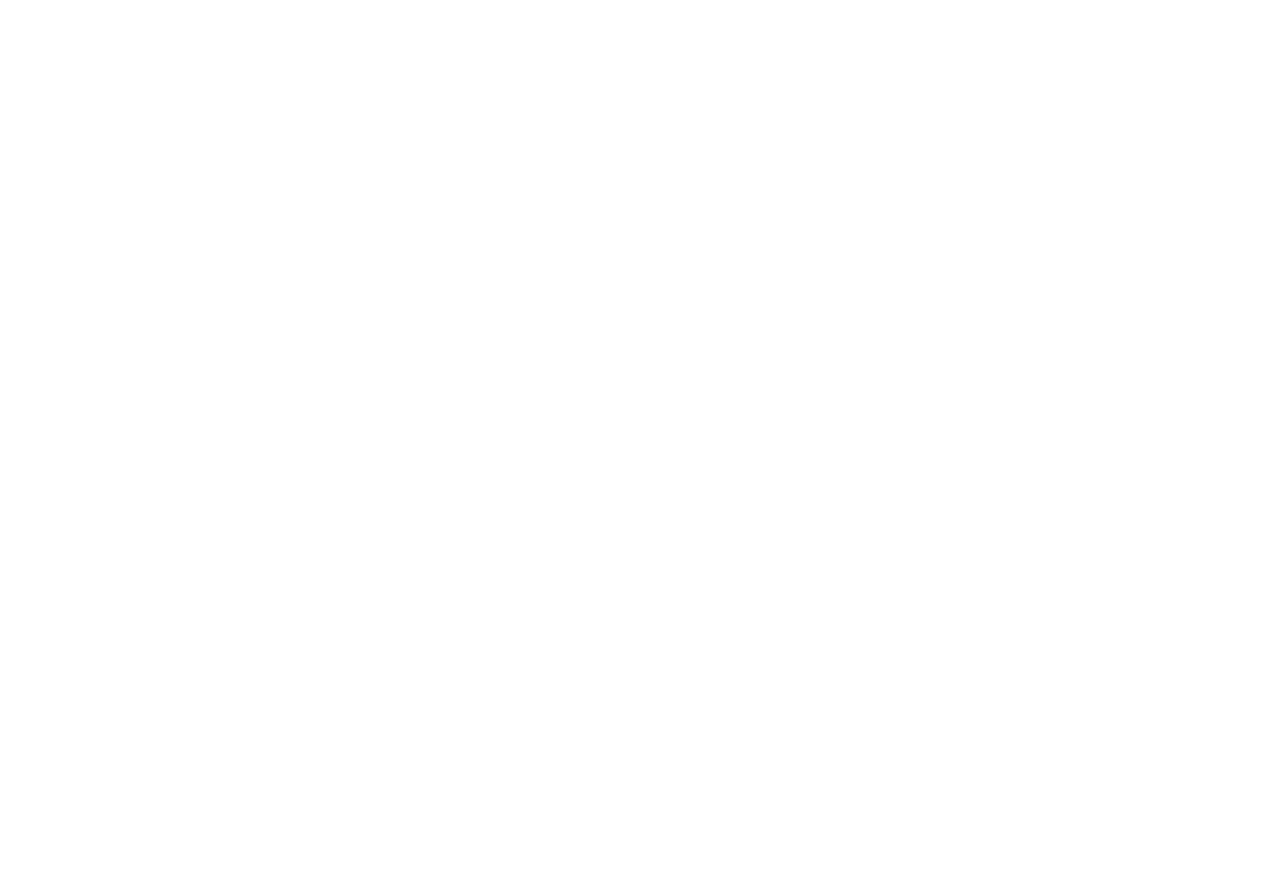
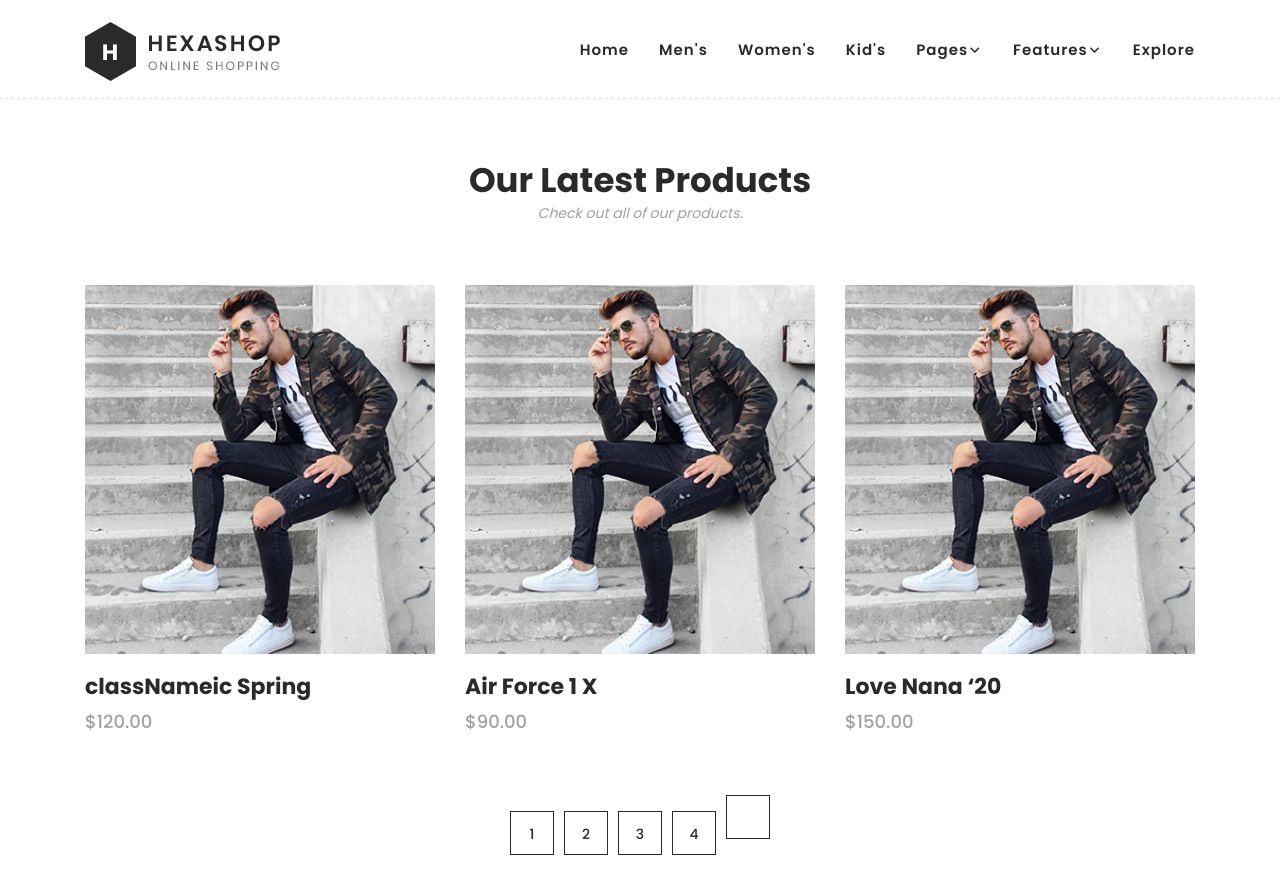
Before and after one commit to megumin616/Project_affiliate_marketing, a React (Vite) app: page /product in a window 1280 px wide. Before the commit this address had no page. Before the commit the page ends 800 px from the top, so only its background shows below. Built offline with nearby package versions, Linux system fonts and the light colour scheme.

Commit message:
finish pages file

```diff
--- a/src/components/header/Header.jsx
+++ b/src/components/header/Header.jsx
@@ -9,26 +9,23 @@ export default function Header() {
             <div class="row">
                 <div class="col-12">
                     <nav class="main-nav">
-                        {/* <!-- ***** Logo Start ***** --> */}
                         <a class="logo">
                         <Link to="/">
                             <img src={logo}/>
                         </Link>
                         </a>
-                        {/* <!-- ***** Logo End ***** --> */}
-                        {/* <!-- ***** Menu Start ***** --> */}
                         <ul class="nav">
-                            <li class="scroll-to-section"><a href="#top" class="active">Home</a></li>
+                            <li class="scroll-to-section"><a href="#top" class="active"><Link to="/">Home</Link></a></li>
                             <li class="scroll-to-section"><a href="#men">Men's</a></li>
                             <li class="scroll-to-section"><a href="#women">Women's</a></li>
                             <li class="scroll-to-section"><a href="#kids">Kid's</a></li>
                             <li class="submenu">
                                 <a href="javascript:;">Pages</a>
                                 <ul>
-                                    <li><Link to="about">About Us</Link></li>
-                                    <li><Link to="">Product</Link></li>
-                                    <li><Link to="">Single Product</Link></li>
-                                    <li><Link to="">Contact Us</Link></li>
+                                    <li><Link to="/about">About Us</Link></li>
+                                    <li><Link to="/product">Product</Link></li>
+                                    {/* <li><Link to="">Single Product</Link></li> */}
+                                    <li><Link to="/contact">Contact Us</Link></li>
                                 </ul>
                             </li>
                             <li class="submenu">
@@ -45,7 +42,6 @@ export default function Header() {
                         <a class='menu-trigger'>
                             <span>Menu</span>
                         </a>
-                        {/* <!-- ***** Menu End ***** --> */}
                     </nav>
                 </div>
             </div>
--- a/src/css/templatemo-hexashop.css
+++ b/src/css/templatemo-hexashop.css
@@ -43,7 +43,6 @@ figure, header, nav, section, article, aside, footer, figcaption {
   border: 0;
   outline: 0;
 }
-
 .clearfix:after {
   content: ".";
   display: block;
@@ -849,7 +848,7 @@ Men
 #men .thumb .hover-content ul li a {
   width: 70px;
   height: 70px;
-  border-radius: 25px;
+  /* border-radius: 25px; */
   text-align: center;
   line-height: 50px;
   display: inline-block;
@@ -1690,6 +1689,10 @@ Products Page
   color: #fff;
   font-style: italic;
 } */
+
+.section-heading h2{
+  margin-top: 10rem;
+}
 
 #products .section-heading {
   text-align: center;
--- a/src/main.jsx
+++ b/src/main.jsx
@@ -5,6 +5,8 @@ import './index.css'
 
 import { BrowserRouter, Routes, Route } from 'react-router-dom'
 import About from './pages/about/About.jsx'
+import Product from './pages/product/Product.jsx'
+import Contact from './pages/contact/Contact.jsx'
 
 ReactDOM.createRoot(document.getElementById('root')).render(
   <React.StrictMode>
@@ -12,6 +14,8 @@ ReactDOM.createRoot(document.getElementById('root')).render(
       <Routes>
         <Route path='/' element={<App/>}/>
         <Route path='about' element={<About/>}/>
+        <Route path='product' element={<Product/>}/>
+        <Route path='contact' element={<Contact/>}/>
       </Routes>
     </BrowserRouter>
   </React.StrictMode>,
--- /dev/null
+++ b/src/pages/contact/Contact.jsx
@@ -0,0 +1,19 @@
+import React from 'react'
+import Header from '../../components/header/Header'
+import ContactHead from './componentsContact/banner/ContactHead'
+import SendMessage from '../../components/sendMessage/SendMessage'
+import Footer from '../../components/footer/Footer'
+
+export default function Contact() {
+  return (
+    <>
+       <Header/>
+       <ContactHead/>
+       {/* <SendMessage/> */}
+       <div className='content-contact-aboutme'>
+            <h1>Introduce yourself</h1>
+       </div>
+       <Footer/>
+    </>
+  )
+}
--- /dev/null
+++ b/src/pages/contact/componentsContact/banner/ContactHead.css
@@ -0,0 +1,25 @@
+.page-contact {
+    background-image: url(../../../../assets/images/products-page-heading.jpg);
+    background-position: center center;
+    background-size: cover;
+    background-repeat: no-repeat;
+}
+
+.page-contact .inner-content {
+    padding: 150px 0px;
+    text-align: center;
+}
+
+.page-contact .inner-content h2 {
+    font-size: 52px;
+    color: #fff;
+    font-weight: 700;
+    margin-bottom: 15px;
+}
+
+.page-contact .inner-content span {
+    font-size: 16px;
+    font-weight: 500;
+    color: #fff;
+    font-style: italic;
+}
--- /dev/null
+++ b/src/pages/contact/componentsContact/banner/ContactHead.jsx
@@ -0,0 +1,17 @@
+import React from "react";
+// import '../../contact/componentsContact/ContactHead.css'
+
+export default function ContactHead() {
+  return (
+    <>
+      <div className="page-about">
+        <div className="container">
+          <div className="inner-content">
+            <h2>Contact us</h2>
+            <span>Awesome, clean &amp; creative HTML5 Template</span>
+          </div>
+        </div>
+      </div>
+    </>
+  );
+}
--- /dev/null
+++ b/src/pages/product/Product.jsx
@@ -0,0 +1,12 @@
+import React from 'react'
+import Header from '../../components/header/Header'
+import ProductAll from './componentsProduct/ProductAll'
+
+export default function Product() {
+  return (
+    <>
+        <Header/>
+        <ProductAll/>
+    </>
+  )
+}
--- /dev/null
+++ b/src/pages/product/componentsProduct/ProductAll.jsx
@@ -0,0 +1,137 @@
+import React from "react";
+import man1 from "../../../assets/images/men-01.jpg";
+
+//images
+import lazada from "../../../assets/images/LaSh/icons8-lazada.png";
+import shopee from "../../../assets/images/LaSh/icons8-shopee.png";
+
+export default function ProductAll() {
+  return (
+    <>
+      <section className="section" id="products">
+        <div className="container">
+          <div className="row">
+            <div className="col-lg-12">
+              <div className="section-heading">
+                <h2>Our Latest Products</h2>
+                <span>Check out all of our products.</span>
+              </div>
+            </div>
+          </div>
+        </div>
+        <div className="container">
+          <div className="row">
+            <div className="col-lg-4">
+              <div className="item">
+                <div className="thumb">
+                  <div className="hover-content">
+                    <ul>
+                      <li>
+                        <a href="single-product.html">
+                          {/* <i class="fa fa-eye"></i> */}
+                          <img src={lazada} />
+                          <p style={{color: "white"}}>Lazada</p>
+                        </a>
+                      </li>
+                      <li>
+                        <a href="single-product.html">
+                          {/* <i class="fa fa-shopping-cart"></i> */}
+                          <img src={shopee} />
+                          <p style={{color: "white"}}>Shopee</p>
+                        </a>
+                      </li>
+                    </ul>
+                  </div>
+                  <img src={man1} alt="" />
+                </div>
+                <div className="down-content">
+                  <h4>classNameic Spring</h4>
+                  <span>$120.00</span>
+                </div>
+              </div>
+            </div>
+            <div className="col-lg-4">
+              <div className="item">
+                <div className="thumb">
+                  <div className="hover-content">
+                    <ul>
+                    <li>
+                        <a href="single-product.html">
+                          {/* <i class="fa fa-eye"></i> */}
+                          <img src={lazada} />
+                          <p>Lazada</p>
+                        </a>
+                      </li>
+                      <li>
+                        <a href="single-product.html">
+                          {/* <i class="fa fa-shopping-cart"></i> */}
+                          <img src={shopee} />
+                          <p>Shopee</p>
+                        </a>
+                      </li>
+                    </ul>
+                  </div>
+                  <img src={man1} alt="" />
+                </div>
+                <div className="down-content">
+                  <h4>Air Force 1 X</h4>
+                  <span>$90.00</span>
+                </div>
+              </div>
+            </div>
+            <div className="col-lg-4">
+              <div className="item">
+                <div className="thumb">
+                  <div className="hover-content">
+                    <ul>
+                    <li>
+                        <a href="single-product.html">
+                          {/* <i class="fa fa-eye"></i> */}
+                          <img src={lazada} />
+                          <p>Lazada</p>
+                        </a>
+                      </li>
+                      <li>
+                        <a href="single-product.html">
+                          {/* <i class="fa fa-shopping-cart"></i> */}
+                          <img src={shopee} />
+                          <p>Shopee</p>
+                        </a>
+                      </li>
+                    </ul>
+                  </div>
+                  <img src={man1} alt="" />
+                </div>
+                <div className="down-content">
+                  <h4>Love Nana ‘20</h4>
+                  <span>$150.00</span>
+                </div>
+              </div>
+            </div>
+            <div className="col-lg-12">
+              <div className="pagination">
+                <ul>
+                  <li>
+                    <a href="#">1</a>
+                  </li>
+                  <li>
+                    <a href="#">2</a>
+                  </li>
+                  <li>
+                    <a href="#">3</a>
+                  </li>
+                  <li>
+                    <a href="#">4</a>
+                  </li>
+                  <li>
+                    <a href="#"></a>
+                  </li>
+                </ul>
+              </div>
+            </div>
+          </div>
+        </div>
+      </section>
+    </>
+  );
+}
```
